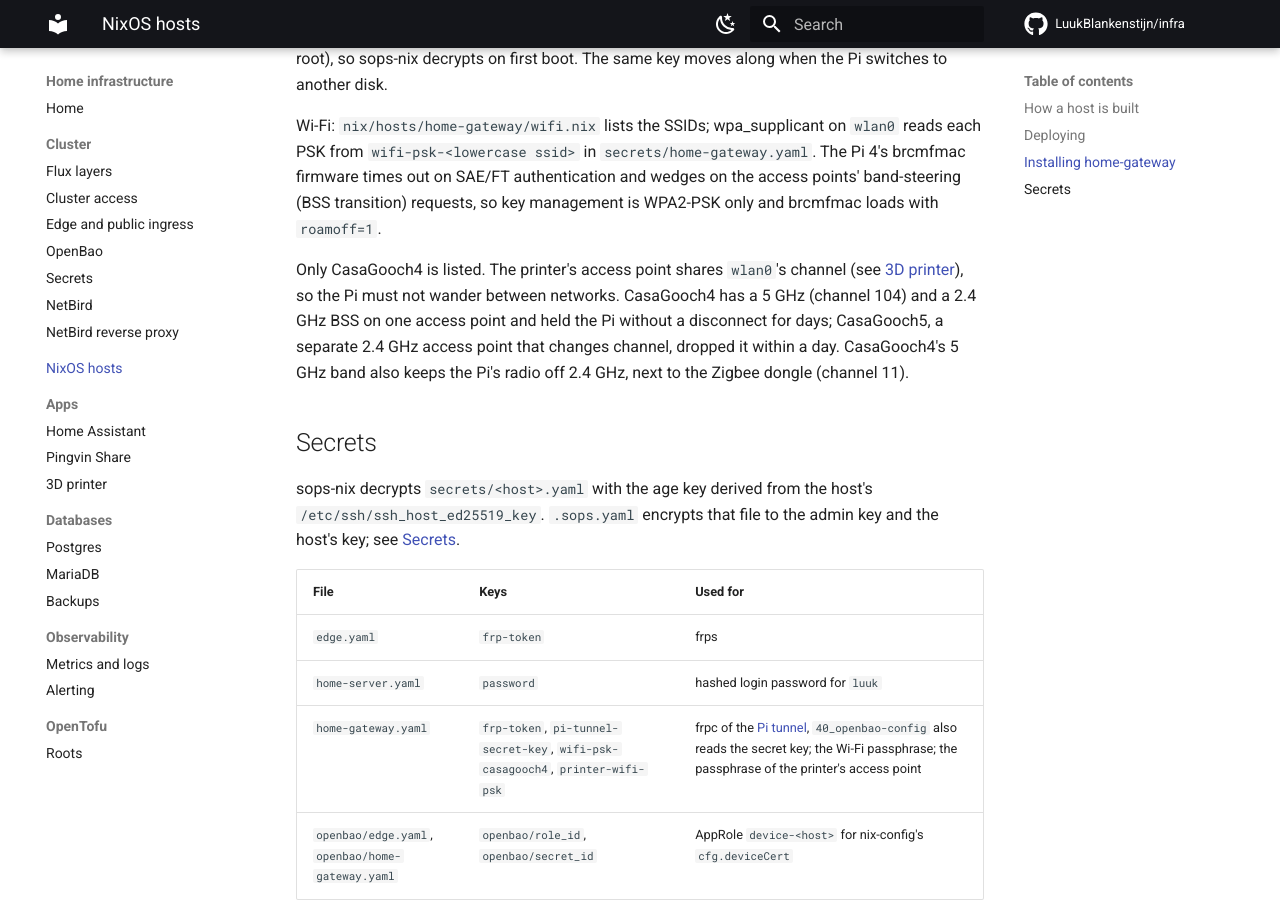
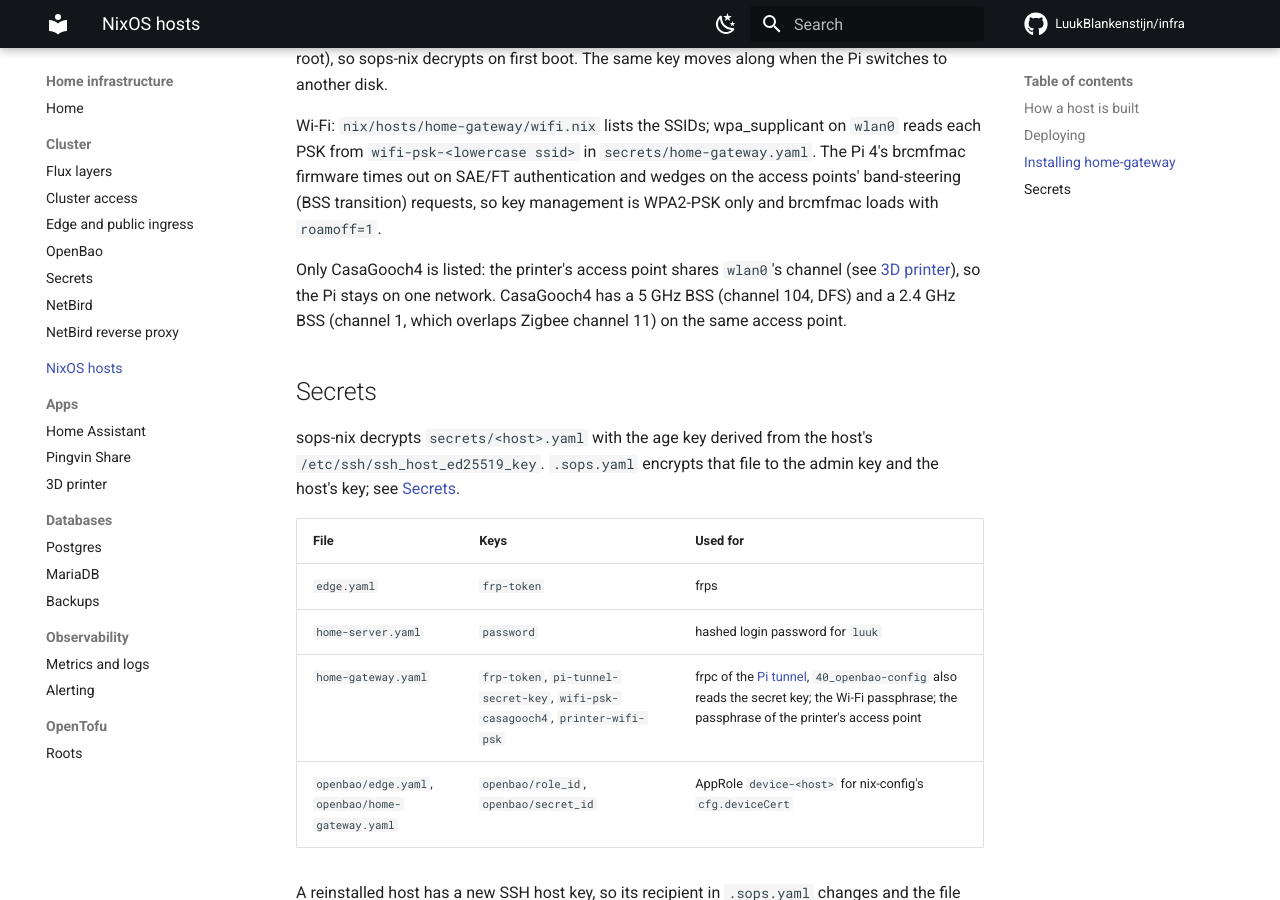
Before and after one commit to LuukBlankenstijn/infra, an MkDocs documentation site: the page built from docs/hosts.md, in a window 1280 px wide and 900 px high, scrolled down 1872 px. Built offline with MkDocs 1.6.1 and Material for MkDocs 9.7.7, drawn with Linux system fonts in a browser that asks for light colours; comment, search, counter and statistics services are not loaded.

```diff
--- a/docs/hosts.md
+++ b/docs/hosts.md
@@ -79,13 +79,10 @@ authentication and wedges on the access points' band-steering (BSS transition)
 requests, so key management is WPA2-PSK only and brcmfmac loads with
 `roamoff=1`.
 
-Only CasaGooch4 is listed. The printer's access point shares `wlan0`'s channel
-(see [3D printer](apps/printer.md#access-point-on-home-gateway)), so the Pi must
-not wander between networks. CasaGooch4 has a 5 GHz (channel 104) and a 2.4 GHz
-BSS on one access point and held the Pi without a disconnect for days;
-CasaGooch5, a separate 2.4 GHz access point that changes channel, dropped it
-within a day. CasaGooch4's 5 GHz band also keeps the Pi's radio off 2.4 GHz,
-next to the Zigbee dongle (channel 11).
+Only CasaGooch4 is listed: the printer's access point shares `wlan0`'s channel
+(see [3D printer](apps/printer.md#access-point-on-home-gateway)), so the Pi stays
+on one network. CasaGooch4 has a 5 GHz BSS (channel 104, DFS) and a 2.4 GHz BSS
+(channel 1, which overlaps Zigbee channel 11) on the same access point.
 
 ## Secrets
 
```
Also changed, not shown: 1 other file.
